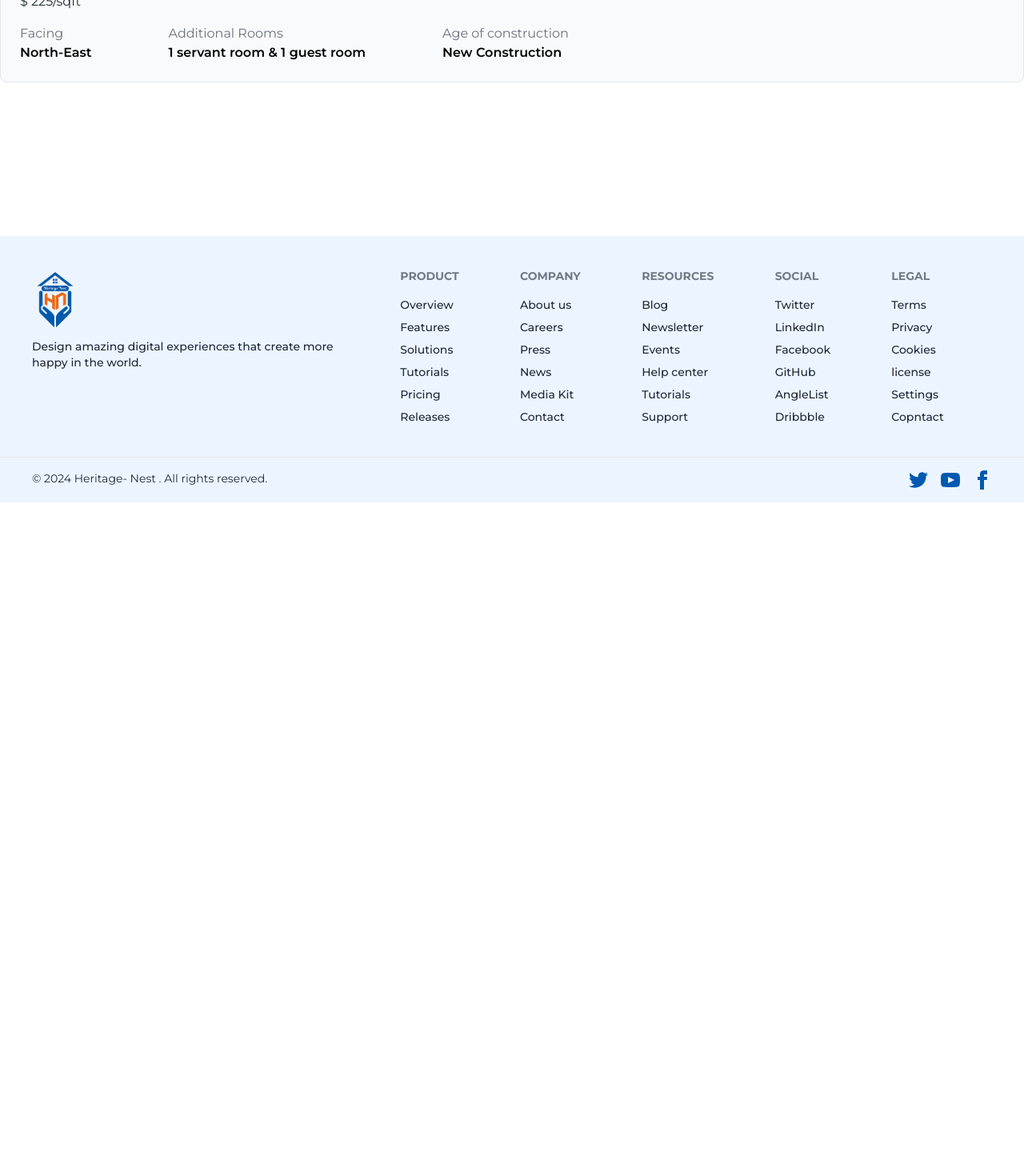
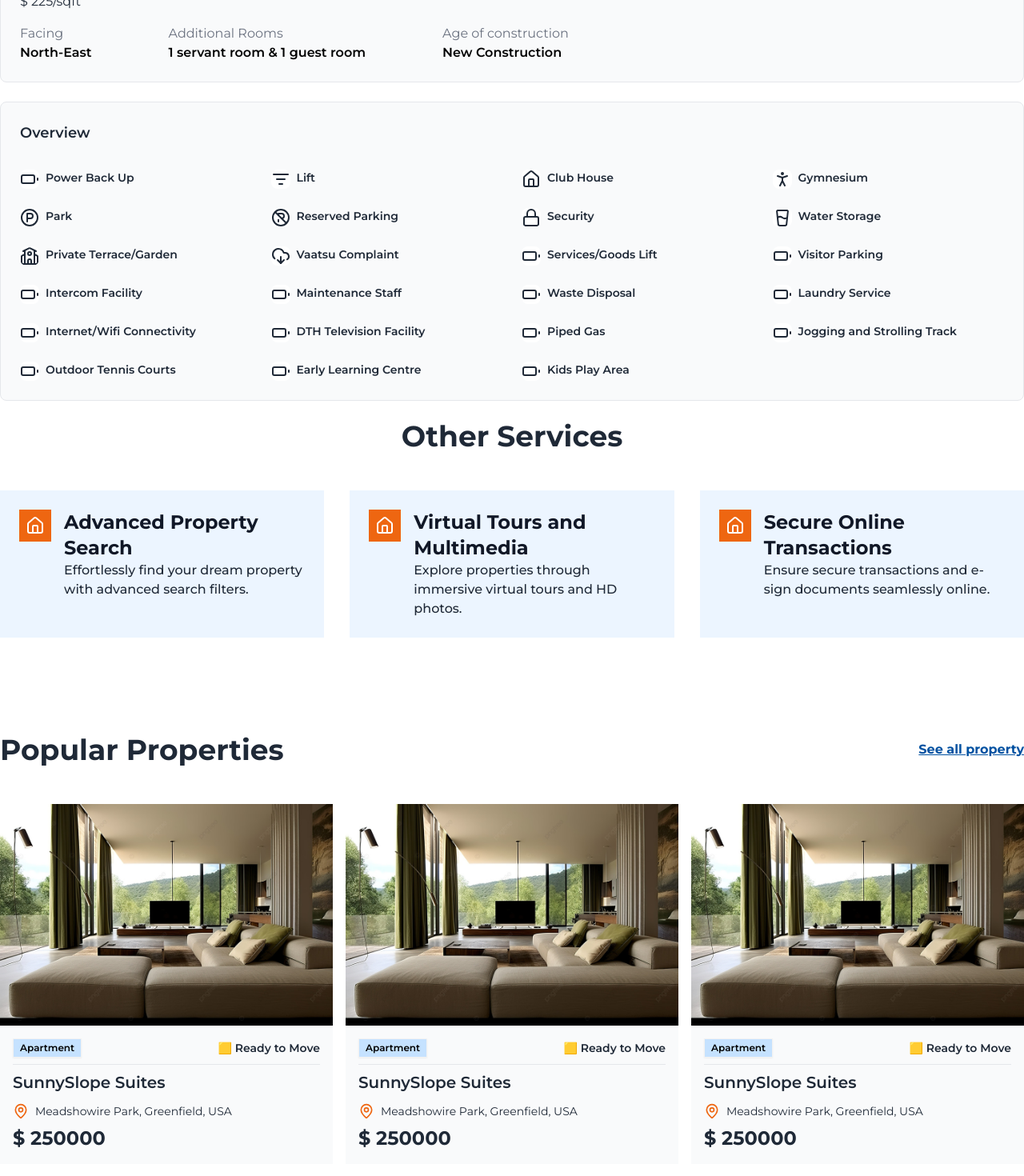
Before and after one commit to MamunKhan71/Heritage, a React (Vite) app in the folder frontend/: page /property-details in a window 1280 px wide. Shown: the part 1020-2490 px from the top of the page at 80% size. Before the commit the page ends 1648 px from the top, so only its background shows below. Built offline with nearby package versions, Linux system fonts and the light colour scheme.

Commit message:
Added Property Details Options

```diff
--- a/frontend/src/components/PopularProperties.jsx
+++ b/frontend/src/components/PopularProperties.jsx
@@ -1,5 +1,6 @@
 import { LocateIcon, MapPin, Square } from 'lucide-react'
 import React from 'react'
+import PropertyContainer from './PropertyContainer'
 
 const PopularProperties = () => {
     return (
@@ -8,25 +9,7 @@ const PopularProperties = () => {
                 <h1 className='text-4xl font-bold'>Popular Properties</h1>
                 <p className='underline text-[#0051A1] font-bold'>See all property</p>
             </div>
-            <div className='mt-12'>
-                <div className="card card-compact w-96 rounded-none bg-[#F9FAFB]">
-                    <figure>
-                        <img
-                            src="cardImage.jpg"
-                            alt="Shoes" />
-                    </figure>
-                    <div className="card-body">
-                        <div className='flex justify-between items-center w-full'>
-                            <button className='btn btn-xs rounded-none text-black bg-[#C5E2FF]'>Apartment</button>
-                            <p className='font-semibold w-full text-right'>🟨 Ready to Move</p>
-                        </div>
-                        <hr />
-                        <h2 className="card-title">SunnySlope Suites</h2>
-                        <p className='inline-flex items-center gap-2'><MapPin size={20} color='#EE6611' /> Meadshowire Park, Greenfield, USA</p>
-                        <p className='font-bold text-2xl'>$ 250000</p>
-                    </div>
-                </div>
-            </div>
+            <PropertyContainer />
         </div>
     )
 }
--- /dev/null
+++ b/frontend/src/components/PropertyContainer.jsx
@@ -0,0 +1,62 @@
+import { MapPin } from 'lucide-react'
+import React from 'react'
+
+const PropertyContainer = () => {
+    return (
+        <div className='mt-12 grid grid-cols-3 gap-4 w-full'>
+            <div className="card card-compact rounded-none bg-[#F9FAFB]">
+                <figure>
+                    <img
+                        src="cardImage.jpg"
+                        alt="Shoes" />
+                </figure>
+                <div className="card-body">
+                    <div className='flex justify-between items-center w-full'>
+                        <button className='btn btn-xs rounded-none text-black bg-[#C5E2FF]'>Apartment</button>
+                        <p className='font-semibold w-full text-right'>🟨 Ready to Move</p>
+                    </div>
+                    <hr />
+                    <h2 className="card-title">SunnySlope Suites</h2>
+                    <p className='inline-flex items-center gap-2'><MapPin size={20} color='#EE6611' /> Meadshowire Park, Greenfield, USA</p>
+                    <p className='font-bold text-2xl'>$ 250000</p>
+                </div>
+            </div>
+            <div className="card card-compact rounded-none bg-[#F9FAFB]">
+                <figure>
+                    <img
+                        src="cardImage.jpg"
+                        alt="Shoes" />
+                </figure>
+                <div className="card-body">
+                    <div className='flex justify-between items-center w-full'>
+                        <button className='btn btn-xs rounded-none text-black bg-[#C5E2FF]'>Apartment</button>
+                        <p className='font-semibold w-full text-right'>🟨 Ready to Move</p>
+                    </div>
+                    <hr />
+                    <h2 className="card-title">SunnySlope Suites</h2>
+                    <p className='inline-flex items-center gap-2'><MapPin size={20} color='#EE6611' /> Meadshowire Park, Greenfield, USA</p>
+                    <p className='font-bold text-2xl'>$ 250000</p>
+                </div>
+            </div>
+            <div className="card card-compact rounded-none bg-[#F9FAFB]">
+                <figure>
+                    <img
+                        src="cardImage.jpg"
+                        alt="Shoes" />
+                </figure>
+                <div className="card-body">
+                    <div className='flex justify-between items-center w-full'>
+                        <button className='btn btn-xs rounded-none text-black bg-[#C5E2FF]'>Apartment</button>
+                        <p className='font-semibold w-full text-right'>🟨 Ready to Move</p>
+                    </div>
+                    <hr />
+                    <h2 className="card-title">SunnySlope Suites</h2>
+                    <p className='inline-flex items-center gap-2'><MapPin size={20} color='#EE6611' /> Meadshowire Park, Greenfield, USA</p>
+                    <p className='font-bold text-2xl'>$ 250000</p>
+                </div>
+            </div>
+        </div>
+    )
+}
+
+export default PropertyContainer
--- a/frontend/src/pages/PropertyListings/PropertyDetails.jsx
+++ b/frontend/src/pages/PropertyListings/PropertyDetails.jsx
@@ -1,11 +1,13 @@
-import { BathIcon, Bed, BedDouble, BlendIcon, LucideFullscreen, MapPin } from 'lucide-react'
+import { BathIcon, Battery, Bed, BedDouble, BlendIcon, DownloadCloud, GlassWater, House, ListFilter, Lock, LucideFullscreen, MapPin, ParkingCircle, ParkingCircleOff, PersonStanding, SchoolIcon } from 'lucide-react'
 import React from 'react'
+import Services from '../Home/Services'
+import PopularProperties from '../../components/PopularProperties'
 
 const PropertyDetails = () => {
     return (
         <div className='space-y-6'>
             <div>
-                <div className='flex  gap-6'>
+                <div className='flex gap-6'>
                     <div>
                         <h1 className='font-bold text-xl'>3 BHK Builder Floor for Sale in Site Ram Bazar Hyderabad</h1>
                         <p className='inline-flex items-center gap-2'><MapPin size={20} color='#EE6611' /> Meadshowire Park, Greenfield, USA</p>
@@ -74,6 +76,40 @@ const PropertyDetails = () => {
                     </div>
                 </div>
             </div>
+            <div className='bg-[#F9FAFB] space-y-8 p-6 rounded-lg border border-[#E5E7EB]'>
+                <h1 className='font-semibold text-lg'>Overview</h1>
+                <div className='grid grid-cols-4 gap-6 text-sm'>
+                    <p className='flex gap-2 font-semibold'><Battery className='bg-white rounded-lg size-6' /> Power Back Up</p>
+                    <p className='flex gap-2 font-semibold'><ListFilter className='bg-white rounded-lg size-6' /> Lift</p>
+                    <p className='flex gap-2 font-semibold'><House className='bg-white rounded-lg size-6' /> Club House</p>
+                    <p className='flex gap-2 font-semibold'><PersonStanding className='bg-white rounded-lg size-6' /> Gymnesium</p>
+                    <p className='flex gap-2 font-semibold'><ParkingCircle className='bg-white rounded-lg size-6' /> Park</p>
+                    <p className='flex gap-2 font-semibold'><ParkingCircleOff className='bg-white rounded-lg size-6' /> Reserved Parking</p>
+                    <p className='flex gap-2 font-semibold'><Lock className='bg-white rounded-lg size-6' /> Security</p>
+                    <p className='flex gap-2 font-semibold'><GlassWater className='bg-white rounded-lg size-6' /> Water Storage</p>
+                    <p className='flex gap-2 font-semibold'><SchoolIcon className='bg-white rounded-lg size-6' /> Private Terrace/Garden </p>
+                    <p className='flex gap-2 font-semibold'><DownloadCloud className='bg-white rounded-lg size-6' /> Vaatsu Complaint </p>
+                    <p className='flex gap-2 font-semibold'><Battery className='bg-white rounded-lg size-6' /> Services/Goods Lift</p>
+                    <p className='flex gap-2 font-semibold'><Battery className='bg-white rounded-lg size-6' /> Visitor Parking</p>
+                    <p className='flex gap-2 font-semibold'><Battery className='bg-white rounded-lg size-6' /> Intercom Facility</p>
+                    <p className='flex gap-2 font-semibold'><Battery className='bg-white rounded-lg size-6' /> Maintenance Staff</p>
+                    <p className='flex gap-2 font-semibold'><Battery className='bg-white rounded-lg size-6' /> Waste Disposal</p>
+                    <p className='flex gap-2 font-semibold'><Battery className='bg-white rounded-lg size-6' /> Laundry Service</p>
+                    <p className='flex gap-2 font-semibold'><Battery className='bg-white rounded-lg size-6' /> Internet/Wifi Connectivity</p>
+                    <p className='flex gap-2 font-semibold'><Battery className='bg-white rounded-lg size-6' /> DTH Television Facility</p>
+                    <p className='flex gap-2 font-semibold'><Battery className='bg-white rounded-lg size-6' /> Piped Gas</p>
+                    <p className='flex gap-2 font-semibold'><Battery className='bg-white rounded-lg size-6' /> Jogging and Strolling Track</p>
+                    <p className='flex gap-2 font-semibold'><Battery className='bg-white rounded-lg size-6' /> Outdoor Tennis Courts</p>
+                    <p className='flex gap-2 font-semibold'><Battery className='bg-white rounded-lg size-6' /> Early Learning Centre</p>
+                    <p className='flex gap-2 font-semibold'><Battery className='bg-white rounded-lg size-6' /> Kids Play Area</p>
+                </div>
+            </div>
+            <div className='pb-24'>
+                <Services />
+            </div>
+            <div>
+                <PopularProperties />
+            </div>
         </div>
     )
 }
```
